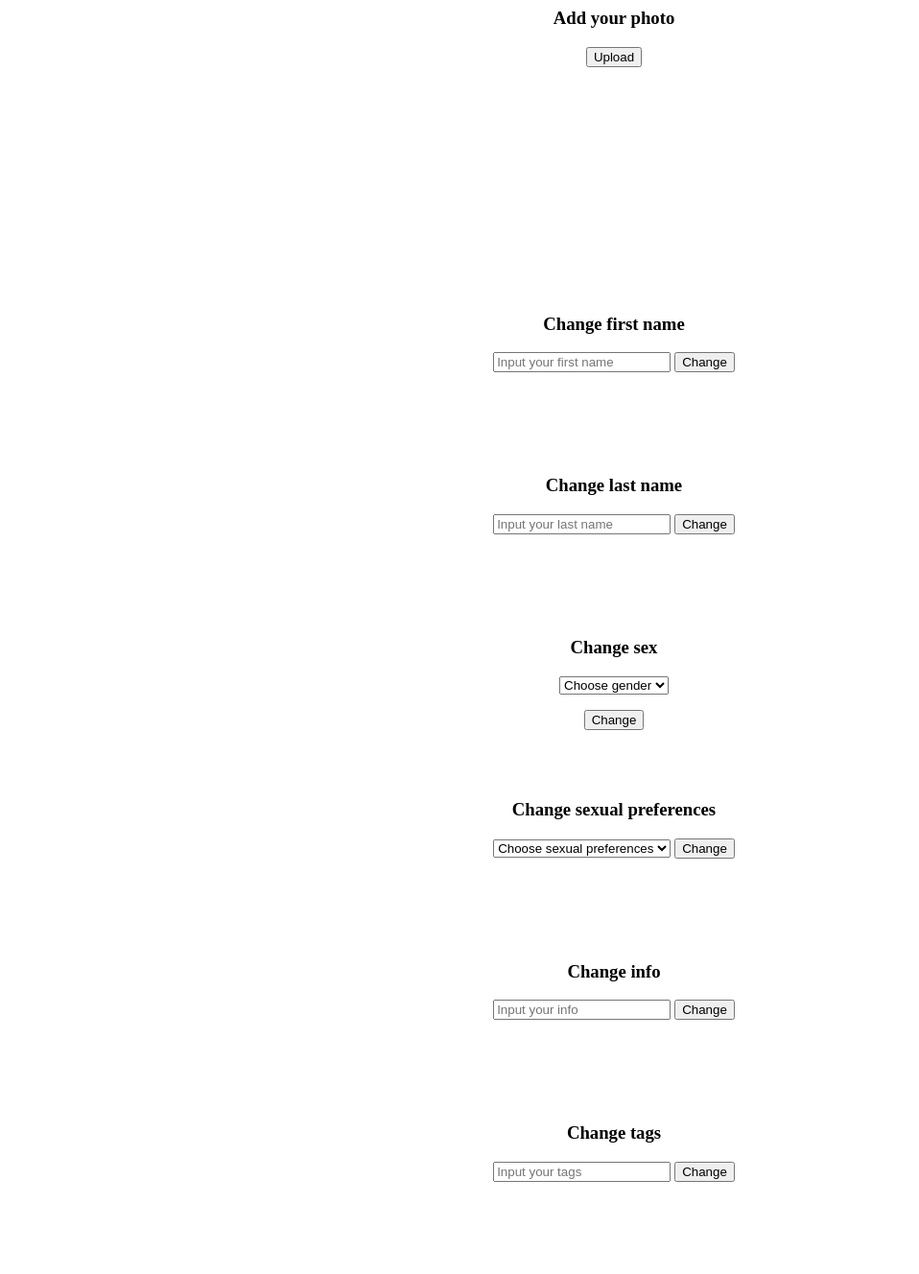
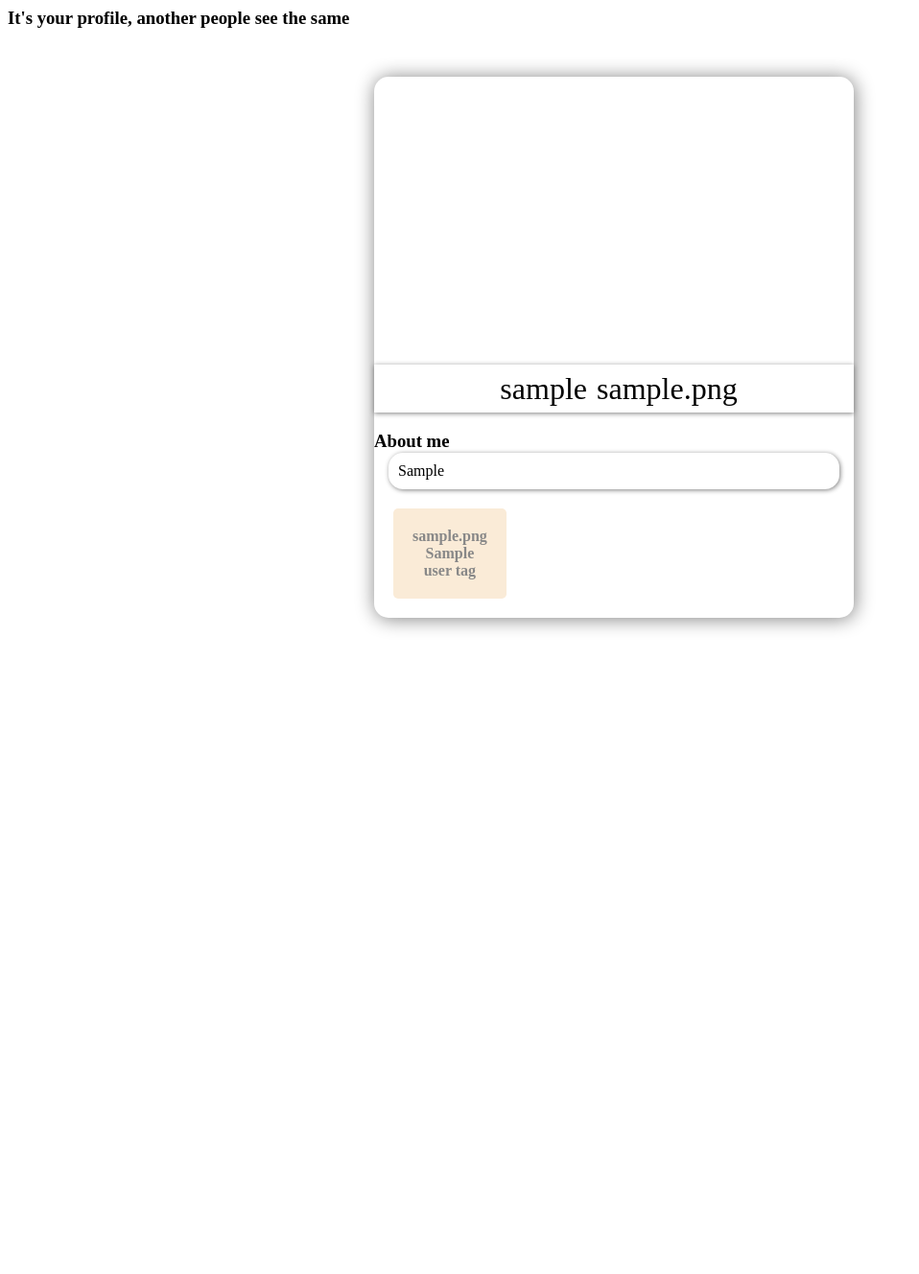
Before and after one commit to bigpe/Ecole42_Matcha, a PHP site: template application/views/profile_view.php in a window 1280 px wide. Shown: the whole page at 96% size, without its empty margins (0-958 px from the left). After the commit the page ends 657 px from the top, so only its background shows below. Run offline with PHP 8.4, Linux system fonts and the light colour scheme; the visitor is signed in with stand-in values (Sample User, id 1); tables that the repository leaves empty or names only in its code hold one stand-in row (values such as "Sample post"); the template is opened without the code that fills it: most values are stand-ins (such as "Sample title", 1, 10 or a date in 2020); a stand-in replaces the project's code that opens the database connection.

Commit message:
Profile Controller/Model Rework

```diff
--- a/application/views/profile_view.php
+++ b/application/views/profile_view.php
@@ -1,61 +1,45 @@
 <link rel="stylesheet" type="text/css" href="/css/profile.css">
-<div class="profile">
-    <div class="user_pic" id="d_photo">
-        <h3>Add your photo</h3>
-        <button id="upload_button">Upload</button>
-        <div id="images_block"></div>
+<h3>It's your profile, another people see the same</h3>
+<div id="profile_block">
+    <div id="photo_block">
+        <div id="photo" style="background:
+        url('<?php $image = $data['user_data']['main_photo_src'];
+        $image_data = base64_encode(file_get_contents($image));
+        print("data: ".mime_content_type($image).";base64,$image_data"); ?>') no-repeat center;
+         background-size: cover;"></div>
     </div>
-    <div class="f_name" id="dfname">
-        <h3>Change first name</h3>
-        <form method="POST" action="">
-            <input type="text" id="f_name" placeholder="Input your first name">
-            <input type="submit" value="Change" onclick="changeFname()">
-        </form>
+    <div id="photo_button">
+        <div id="left_arrow"><i class="fas fa-arrow-left"></i></div>
+        <div id="right_arrow"><i class="fas fa-arrow-right"></i></div>
     </div>
-    <div class="l_name" id="dlname">
-        <h3>Change last name</h3>
-        <form method="POST" action="">
-            <input type="text" id="l_name" placeholder="Input your last name">
-            <input type="submit" value="Change" onclick="changeLname()">
-        </form>
+    <div id="main_block">
+        <div id="connect_status"><i class="fas fa-circle"></i></div>
+        <div id="name"><?php print($_SESSION['login']); ?></div>
+        <div id="sex_preference">
+            <?php print($data['user_data']['user_sex_preference']['sex_preference_icon']);?>
+            <span class="tooltiptext"><?php print($data['user_data']['user_sex_preference']['sex_preference_name']);?></span>
+        </div>
+        <div id="fame_rating"><i class="fas fa-tachometer-alt"></i><span class="tooltiptext">Low</span></div>
     </div>
-    <div class="sex" id="dsex">
-        <h3>Change sex</h3>
-        <form action=""  method="post">
-            <select class="sex" name="sex" id="sex">
-            <option value="none" hidden="">Сhoose gender</option>
-            <option value="Male">Male</option>
-            <option value="Female">Female</option>
-            </select>
-            <p><input type="submit"  value="Change" onclick="changSex()"></p>
-        </form>
+    <div id="info_block">
+        <h3>About me</h3>
+        <div id="info" contentEditable="true"><?php print($data['user_data']['user_info']); ?></div>
     </div>
-    <div class="sex_pref" id="dsex_pref">
-        <h3>Change sexual preferences</h3>
-        <form action=""  method="post">
-            <select class="sex_pref" id="sex_pref">
-            <option value="none" hidden="">Сhoose sexual preferences</option>
-            <option value="Heterosexual">Heterosexual</option>
-            <option value="Homosexual">Homosexual</option>
-            <option value="Bisexual">Bisexual</option>
-            </select>
-            <input type="submit" value="Change" onclick="changeSexPref()">
-        </form>
-    </div>
-    <div class="info" id="dinfo">
-        <h3>Change info</h3>
-        <form method="POST" action="">
-            <input type="text" id="info" placeholder="Input your info">
-            <input type="submit" value="Change" onclick="changeInfo()">
-        </form>
-    </div>
-    <div class="tags" id="dtags">
-        <h3>Change tags</h3>
-        <form method="POST" action="">
-            <input type="text" id="tags" placeholder="Input your tags">
-            <input type="submit" value="Change" onclick="changeTags()">
-        </form>
+    <div id="tags_block">
+        <?php
+        if(isset($data['user_data']['user_tags'])) {
+            $i = 1;
+            foreach ($data['user_data']['user_tags'] as $tag) {
+                $tag_name = $tag['tag_name'];
+                $tag_icon = $tag['tag_icon'];
+                $tag_color = $tag['tag_color'];
+                print("<input type='checkbox' class='tags' id='$tag_name' value='$i' checked>");
+                print("<label class='tags_labels' for='$tag_name' style='color: $tag_color'>$tag_icon $tag_name</label>");
+                $i++;
+            }
+        }
+        else
+            print("Tags Error!");
+        ?>
     </div>
 </div>
-
-<script src="/js/change_info.js"></script>
--- a/css/first_login.css
+++ b/css/first_login.css
@@ -28,7 +28,7 @@
 }
 .tags:checked + .tags_labels, .sex:checked + .sex_label, .sex_preference:checked + .sex_preference_label{
     background: antiquewhite;
-    transition: background .5s cubic-bezier(.68,-0.55,.27,1.55);
+    transition: background .5s cubic-bezier(.18,.89,.32,1.28);
 }
 
 .user_main_photo:checked + .user_photo{
--- a/css/profile.css
+++ b/css/profile.css
@@ -1,25 +1,158 @@
-img{
-    width: 100px;
+#profile_block{
+    width: 90%;
+    max-width: 500px;
+    border-radius: 15px;
+    box-shadow: 1px 1px 20px gray;
+    margin: 50px auto 50px auto;
 }
-img:hover{
-    transform: scale(1.5);
+#photo_block{
+    border-radius: 10px 10px 0 0;
+    width: 100%;
+    height: 300px;
+    margin: auto;
 }
-#images_block{
+#photo{
+    width: 100%;
+    height: 100%;
+    border-radius: 10px 10px 0 0;
+}
+#main_block{
+    padding-top: 15px;
+    padding-bottom: 15px;
+    height: 20px;
+    width: 100%;
     display: flex;
     align-items: center;
     justify-content: center;
-    height: 200px;
-    max-height: 200px;
+    box-shadow: 0 1px 5px gray;
 }
-#d_photo, #dfname, #dlname, #dsex, #dsex_pref, #dinfo, #dtags{
+#connect_status{
+    color: #5fe15f;
+    padding: 10px;
+    font-size: .7em;
+}
+#name{
+    font-size: 2em;
+    color: black;
+}
+#sex_preference{
+    padding: 10px;
+    font-size: 2em;
+    color: black;
+}
+#sex_preference .tooltiptext{
+    display: none;
+    position: absolute;
+    margin-top: -36px;
+    font-size: .5em;
+    padding: 5px;
+    background: white;
+    color: black;
+    border-radius: 5px 5px 0 0;
+    margin-left: -42px;
+}
+#sex_preference:hover .tooltiptext{
+    display: unset;
+}
+#fame_rating{
+    font-size: 2em;
+    color: crimson;
+}
+#fame_rating .tooltiptext{
+    display: none;
+    position: absolute;
+    margin-top: -36px;
+    font-size: .5em;
+    padding: 5px;
+    background: white;
+    color: black;
+    border-radius: 5px 5px 0 0;
+    margin-left: -37px;
+}
+#fame_rating:hover .tooltiptext{
+    display: unset;
+}
+.tooltip {
+    position: relative;
+    display: inline-block;
+    border-bottom: 1px dotted black;
+}
+#additional_photo{
+    border: 1px solid black;
+    height: 20%;
+}
+#info_block{
+    width: 100%;
+}
+#info_block h3{
+    height: 5px;
+}
+#info{
+    outline: 0 solid transparent;
+    width: 90%;
+    padding: 10px;
+    margin: auto;
+    box-shadow: 1px 1px 5px gray;
+    border-radius: 15px;
+}
+#photo_button{
+    position: relative;
+    display: flex;
+    margin-top: -150px;
+    font-size: 3em;
+    color: gray;
+    margin-bottom: 150px;
+    opacity: .6;
+    text-shadow: 1px 1px 2px black, -1px -1px 2px black;
+}
+#left_arrow:hover, #right_arrow:hover{
+    color: white;
+}
+#left_arrow{
+    position: absolute;
+    left: 0;
+    margin-left: 2%;
+}
+#right_arrow{
+    position: absolute;
+    right: 0;
+    margin-right: 2%;
+}
+#left_arrow:hover{
+    opacity: 1;
+}
+#tags_block{
+    min-height: 50px;
+    padding: 15px;
+}
+.tags_labels, .sex_label, .sex_preference_label{
+    display: inline-table;
+    vertical-align: middle;
     text-align: center;
-    height: 150px;
-    max-height: 150px;
+    font-weight: bold;
+    padding: 20px;
+    margin: 5px;
+    border-radius: 5px;
+    font-size: 2em;
 }
-#d_photo{
-    height: 300px;
-    max-height: 300px;
+.tags_labels{
+    width: 50px;
+    font-size: 1em;
 }
+.tags, .sex_preference, #user_photo_input{
+    width: 1px;
+    margin-right: -5px;
+    opacity: 0;
+}
+.tags:checked + .tags_labels, .sex_preference:checked + .sex_preference_label{
+    background: antiquewhite;
+    transition: background .5s cubic-bezier(.18,.89,.32,1.28);
+}
+.flood{
+    height: 500px;
+    border: 1px solid black;
+}
+
 .loading{
     font-size: 2em;
     position: absolute;
```
Also changed, not shown: application/controllers/controller_profile.php (+5 -37 lines), application/models/model_profile.php (+31 -100 lines).
